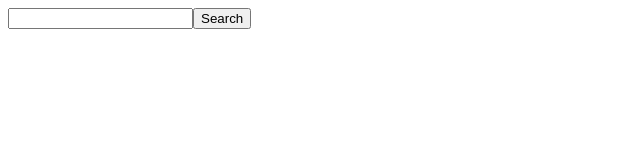
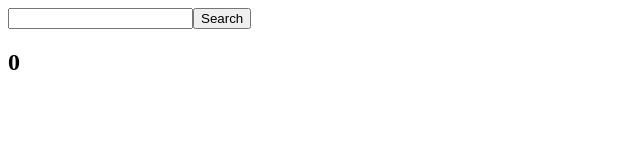
Before and after one commit to carlosallexandre/perfomance-on-react, a Next.js app: page / in a window 1280 px wide. Shown: the top 160 px of the page, without its empty margins (0-640 px from the left). Built offline with nearby package versions, Linux system fonts and the light colour scheme.

Commit message:
perf: use useMemo

```diff
--- a/components/SearchResults.tsx
+++ b/components/SearchResults.tsx
@@ -1,3 +1,11 @@
+/**
+ * When useMemo:
+ *
+ * 1. Realize giant calculations
+ * 2. Ref equality (pass props to child with same ref)
+ */
+
+import { useMemo } from 'react'
 import { Product } from '../types/Product'
 import { ProductItem } from './ProductItem'
 
@@ -6,8 +14,15 @@ interface SearchResultsProps {
 }
 
 export function SearchResults({ results }: SearchResultsProps) {
+  const totalPrice = useMemo(
+    () => results.reduce((total, product) => total + product.price, 0),
+    [results]
+  )
+
   return (
     <div>
+      <h2>{totalPrice}</h2>
+
       {results.map(product => (
         <ProductItem product={product} />
       ))}
```
